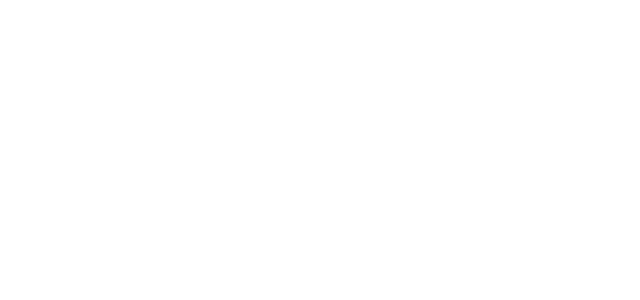
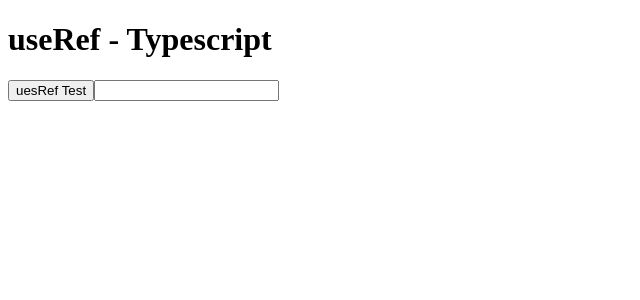
Before and after one commit to chane81/react-hooks, a React (Create React App) app: page /use-ref-typescript-example in a window 1280 px wide. Shown: the top 300 px of the page, without its empty margins (0-640 px from the left). Built offline with nearby package versions, Linux system fonts and the light colour scheme.

Commit message:
add use ref

```diff
--- a/src/components/App.js
+++ b/src/components/App.js
@@ -8,6 +8,7 @@
 import UseRefExample from './UseRefExample';
 import ClassLifecycle from './ClassLifecycle';
 import { ContextProvider } from '../context/MyContext';
+import UseRefTypescriptExample from './UseRefTypescriptExample';
 import Home from './Home';
 
 function App() {
@@ -50,6 +51,11 @@
 					path={'/use-ref-example'}
 					component={UseRefExample}
 				/>
+				<Route
+					exact={true}
+					path={'/use-ref-typescript-example'}
+					component={UseRefTypescriptExample}
+				/>
 			</Router>
 		</ContextProvider>
 	);
--- /dev/null
+++ b/src/components/FancyInput.tsx
@@ -0,0 +1,23 @@
+import * as React from 'react';
+
+interface IProps {
+  className?: string;
+}
+
+export interface IFancyRef {
+  focus: () => void;
+}
+
+const FancyInput: React.FC<IProps> = (props, ref: React.Ref<IFancyRef>) => {
+  const inputRef = React.useRef<HTMLInputElement>(null);
+
+  React.useImperativeHandle(ref, () => ({
+    focus: () => {
+      inputRef.current!.focus();
+    }
+  }));
+
+  return <input ref={inputRef} />;
+};
+
+export default React.forwardRef(FancyInput);
--- a/src/components/Home.js
+++ b/src/components/Home.js
@@ -11,6 +11,7 @@
 			<Link to='/use-reducer-example'>UseReducer</Link>
 			<Link to='/use-memo-example'>UseMemo</Link>
 			<Link to='/use-ref-example'>UseRef</Link>
+			<Link to='/use-ref-typescript-example'>UseRef Typescript</Link>
 		</div>
 	);
 }
--- /dev/null
+++ b/src/components/UseRefTypescriptExample.tsx
@@ -0,0 +1,20 @@
+import * as React from 'react';
+import FancyInput, { IFancyRef } from './FancyInput';
+
+const UseRefTypescriptExample = () => {
+  const myTestRef = React.useRef<IFancyRef>(null);
+
+  const handleClick = () => {
+    myTestRef.current!.focus();
+  };
+
+  return (
+    <div>
+      <h1>useRef - Typescript</h1>
+      <button onClick={handleClick}>uesRef Test</button>
+      <FancyInput ref={myTestRef} />
+    </div>
+  );
+};
+
+export default UseRefTypescriptExample;
--- /dev/null
+++ b/src/react-app-env.d.ts
@@ -0,0 +1 @@
+/// <reference types="react-scripts" />
```
Also changed, not shown: package.json (+6 -2 lines), tsconfig.json (added, +28 -0 lines), 1 other file (tests, documents, lock files or other folders).
